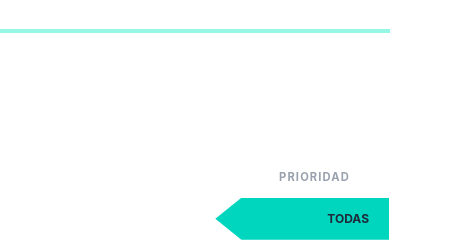
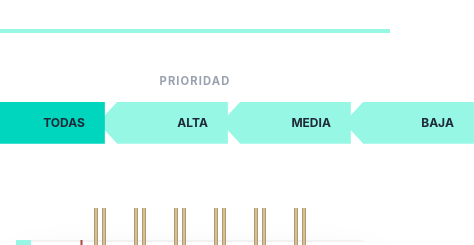
Before and after one commit to SaraRGonz/taskflow-project, a website built with Vite: page tailwind-taskmanager/index.html in a window 390 px wide. Shown: the part 99-344 px from the top of the page, 474 px wide, since content can reach past the window. Built offline with nearby package versions, Linux system fonts and the light colour scheme.

Commit message:
style: improve mobile responsiveness of priority menu and notebook

```diff
--- a/tailwind-taskmanager/index.html
+++ b/tailwind-taskmanager/index.html
@@ -19,22 +19,22 @@
     </header>
 
     <div class="flex-grow flex justify-center items-start pt-6 pb-20">
-        <div class="container mx-auto p-4 flex flex-col md:flex-row justify-center items-start gap-0">
+        <div class="container mx-auto p-4 flex flex-col md:flex-row justify-center items-center md:items-start gap-12 md:gap-0">
 
-            <aside class="w-full md:w-auto z-10">
-                <nav class="flex flex-col mt-24">
-                    <h2 class="text-[0.7rem] font-bold mb-3 text-right pr-6 text-gray-400 uppercase tracking-widest">
+            <aside class="w-full md:w-auto z-30">
+                <nav class="flex flex-col items-center md:items-end md:mt-24">
+                    <h2 class="text-[0.7rem] font-bold mb-3 text-gray-400 uppercase tracking-widest text-center md:text-right md:pr-6">
                         Prioridad</h2>
-                    <ul id="navigation-elements" class="flex flex-col items-end">
-                        <li class="mb-3"><a href="#" class="nav-tab">Todas</a></li>
-                        <li class="mb-3"><a href="#" class="nav-tab">Alta</a></li>
-                        <li class="mb-3"><a href="#" class="nav-tab">Media</a></li>
-                        <li class="mb-3"><a href="#" class="nav-tab">Baja</a></li>
+                    <ul id="navigation-elements" class="flex flex-row md:flex-col items-center md:items-end gap-2 md:gap-0">
+                        <li class="md:mb-3"><a href="#" class="nav-tab">Todas</a></li>
+                        <li class="md:mb-3"><a href="#" class="nav-tab">Alta</a></li>
+                        <li class="md:mb-3"><a href="#" class="nav-tab">Media</a></li>
+                        <li class="md:mb-3"><a href="#" class="nav-tab">Baja</a></li>
                     </ul>
                 </nav>
             </aside>
 
-            <main class="w-full max-w-2xl">
+            <main class="w-full max-w-2xl mt-12 md:mt-16">
                 <div class="relative bg-white dark:bg-slate-800 min-h-[600px] shadow-2xl rounded-r-2xl border-l-[15px] border-teal-200 dark:border-teal-600 p-8 pt-16 pl-20
                     bg-[linear-gradient(90deg,transparent_49px,#ab4442_50px,#ab4442_51px,transparent_52px),linear-gradient(rgba(0,0,0,0.05)_0.1rem,transparent_0.1rem)]
                     bg-[length:100%_100%,100%_1.5rem]">
@@ -44,8 +44,7 @@
                         bg-[length:40px_100%] pointer-events-none">
                     </div>
 
-                    <div
-                        class="absolute top-2 left-12 right-10 h-4 bg-[repeating-linear-gradient(to_right,transparent_0,transparent_16px,#333_16px,#333_20px,transparent_20px,transparent_24px,#333_24px,#333_28px)] bg-[length:40px_100%] opacity-15 z-10">
+                    <div class="absolute top-2 left-12 right-10 h-4 bg-[repeating-linear-gradient(to_right,transparent_0,transparent_16px,#333_16px,#333_20px,transparent_20px,transparent_24px,#333_24px,#333_28px)] bg-[length:40px_100%] opacity-15 z-10">
                     </div>
 
                     <section class="mb-6">
@@ -57,7 +56,7 @@
                     <section class="mt-10 pt-6 border-t border-dashed border-gray-300 dark:border-slate-600">
                         <form id="add-task-form" class="flex flex-col sm:flex-row gap-3">
                             <input type="text" id="new-task" placeholder="Escribe tu tarea aquí"
-                                class="grow bg-transparent border-b-2 border-teal-100 hover:border-teal-500 focus:border-teal-500 focus:outline-none py-1 px-2 dark:text-white">
+                                class="grow bg-transparent border-b-2 border-teal-100 hover:border-teal-500 focus:border-teal-500 focus:outline-none py-1 px-2 dark:text-white transition-colors">
                             <select id="priority"
                                 class="bg-gray-50 dark:bg-slate-700 dark:text-white rounded p-1 text-sm outline-none hover:bg-gray-200 dark:hover:bg-slate-600 transition-all cursor-pointer shadow-sm hover:shadow-md">
                                 <option value="alta">Alta</option>
```
